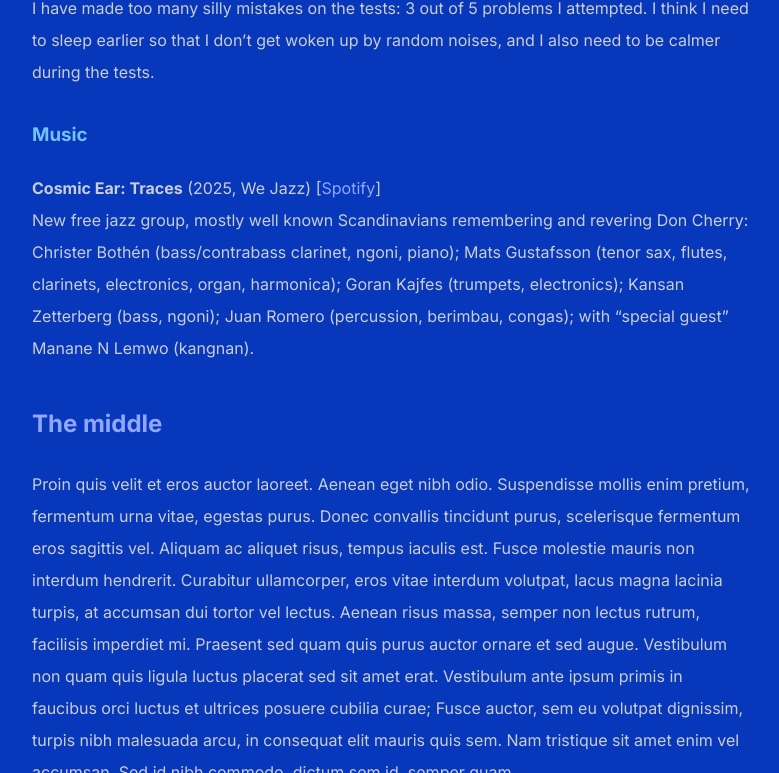
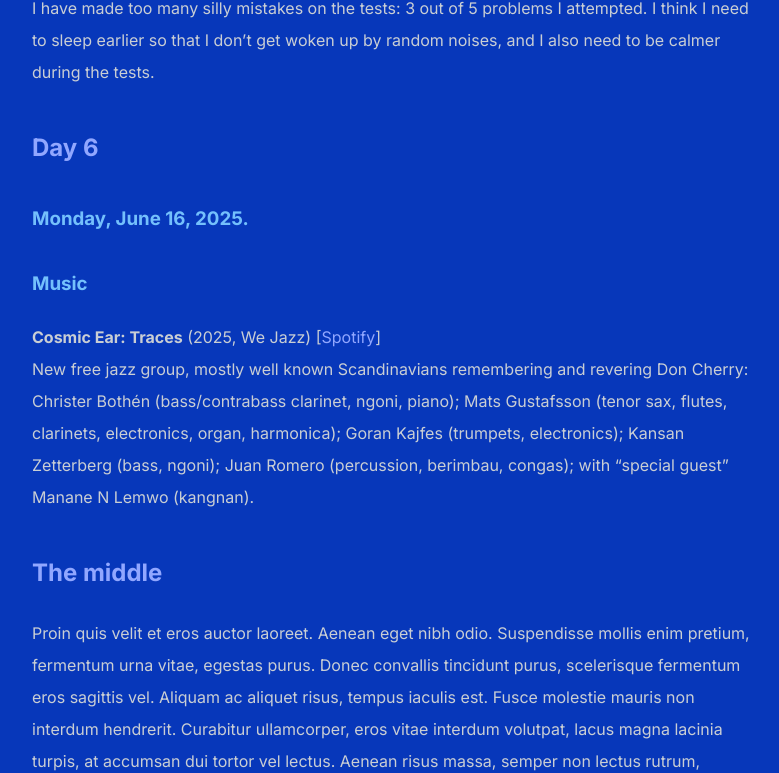
Before and after one commit to shihankanungo/shihankanungo.github.io, a Jekyll site: the page built from mop.md, in a window 1280 px wide and 900 px high, scrolled down 7445 px, cut to the strip 127-900 px from the top of the window. Shown: the whole strip, without its empty margins (248-1027 px from the left). Built offline with Jekyll 4.4.1, drawn with Linux system fonts in a browser that asks for light colours.

Commit message:
Update mop.md

```diff
--- a/mop.md
+++ b/mop.md
@@ -108,6 +108,10 @@ Today Jiahe organized a walk where a bunch of people went on an “excursion”
 I have made too many silly mistakes on the tests: 3 out of 5 problems I attempted. I think I need to sleep earlier so that I don’t get woken up by random noises, and I also need to be calmer during the tests.
 
 
+## [Day 6](#day-6)
+
+### Monday, June 16, 2025.
+
 ### Music
 
 **Cosmic Ear: Traces** (2025, We Jazz) \[[Spotify](https://open.spotify.com/album/5w9BePfYZwwK2aaXq3HnJt?si=VkKfQ_4zRbyjpuH4Fodwpw)\]<br> New free jazz group, mostly well known Scandinavians remembering and revering Don Cherry: Christer Bothén (bass/contrabass clarinet, ngoni, piano); Mats Gustafsson (tenor sax, flutes, clarinets, electronics, organ, harmonica); Goran Kajfes (trumpets, electronics); Kansan Zetterberg (bass, ngoni); Juan Romero (percussion, berimbau, congas); with "special guest" Manane N Lemwo (kangnan).
```
